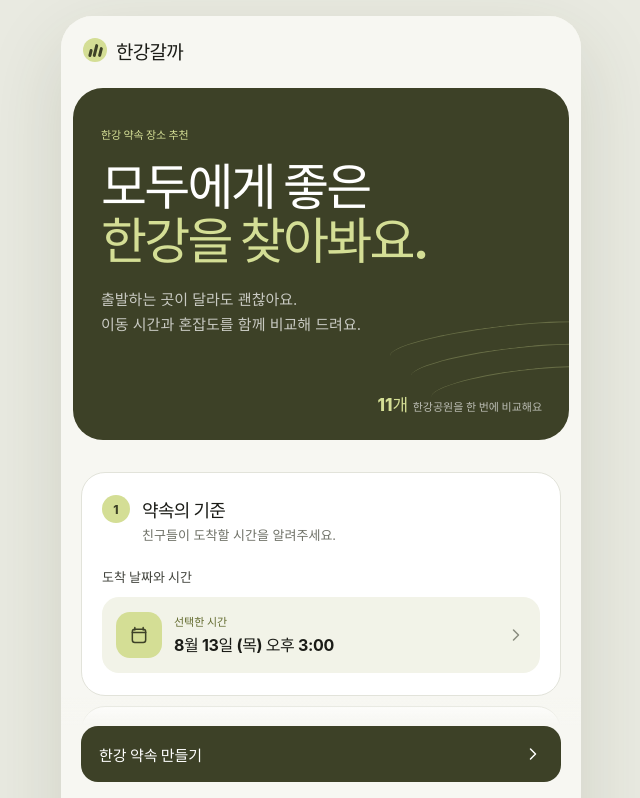
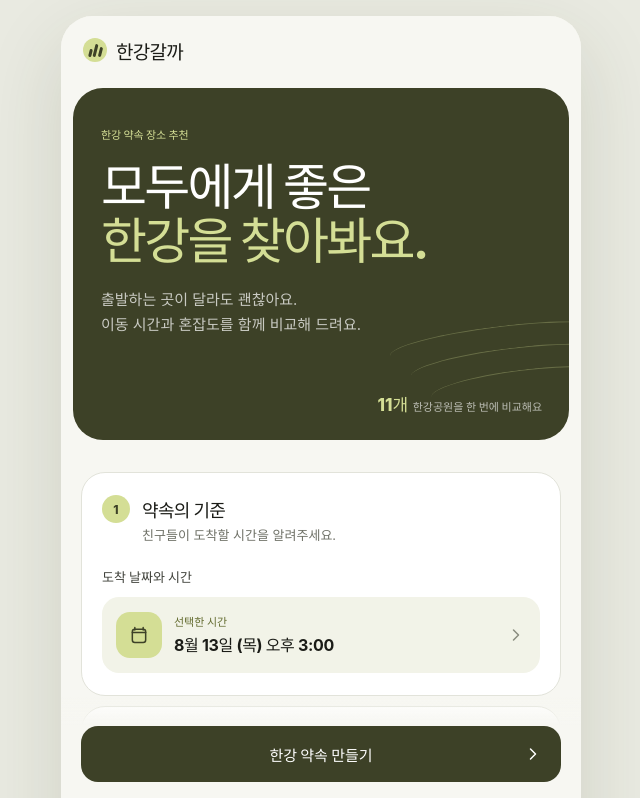
Before and after one commit to shinhanseo/hangang-compass, a React (Vite) app in the folder frontend/: page / in a window 1280 px wide. Shown: the top 798 px of the page, without its empty margins (319-959 px from the left). Built offline with nearby package versions, Linux system fonts and the light colour scheme.

Commit message:
Center the home primary action

```diff
--- a/frontend/src/app/styles.css
+++ b/frontend/src/app/styles.css
@@ -87,6 +87,8 @@ h1, h2, h3, p { overflow-wrap: anywhere; }
 .primary-action { display: flex; width: 100%; min-height: 56px; padding: 0 18px; border: 0; border-radius: 17px; align-items: center; justify-content: center; gap: 5px; color: white; background: var(--forest); font-size: 15px; font-weight: 800; text-decoration: none; }
 .primary-action .app-icon { margin-left: auto; }
 .primary-action:active { transform: translateY(1px); }
+.create-submit { position: relative; text-align: center; }
+.create-submit > .app-icon { position: absolute; right: 18px; margin: 0; }
 .join-submit { position: relative; text-align: center; }
 .join-submit > .app-icon { position: absolute; right: 18px; margin: 0; }
 .join-submit[aria-busy="true"] { opacity: 1; }
--- a/frontend/src/pages/create-meeting/CreateMeetingPage.tsx
+++ b/frontend/src/pages/create-meeting/CreateMeetingPage.tsx
@@ -101,7 +101,7 @@ export function CreateMeetingPage() {
         </section>
         {error && <p className="error">{error}</p>}
         <p className="privacy-line"><AppIcon name="lock" size={16} />회원가입과 정확한 집 주소 없이 만들 수 있어요.</p>
-        <div className="bottom-action"><button className="primary-action" disabled={busy}>{busy ? "약속을 만드는 중…" : "한강 약속 만들기"}<AppIcon name="chevron" /></button></div>
+        <div className="bottom-action"><button className="primary-action create-submit" disabled={busy}>{busy ? "약속을 만드는 중…" : "한강 약속 만들기"}<AppIcon name="chevron" /></button></div>
       </form>
       {dateTimeSheetOpen && <DateTimeSheet value={meetingAt} onClose={closeDateTimeSheet} onConfirm={setMeetingAt} />}
       {patternSheetOpen && <div className="sheet-layer">
```
